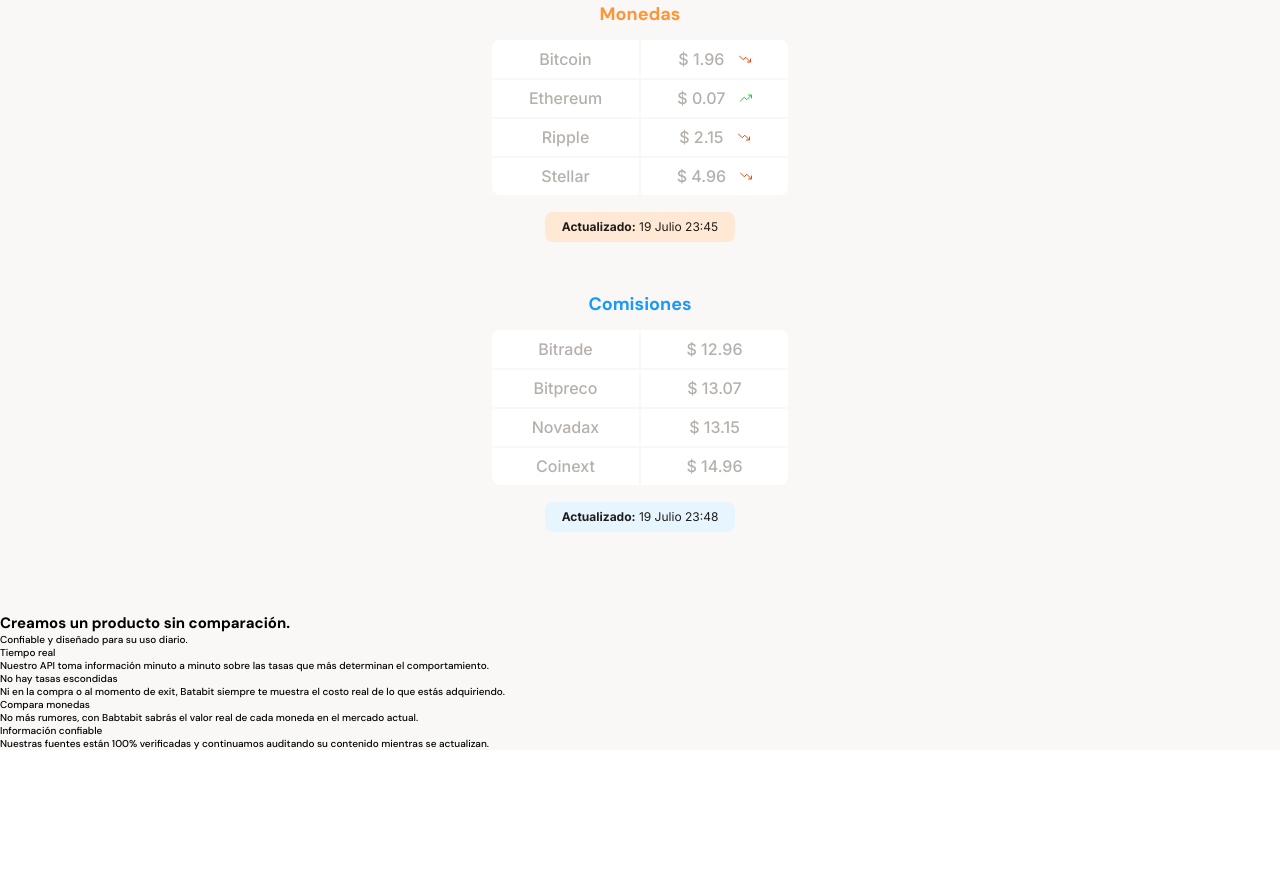
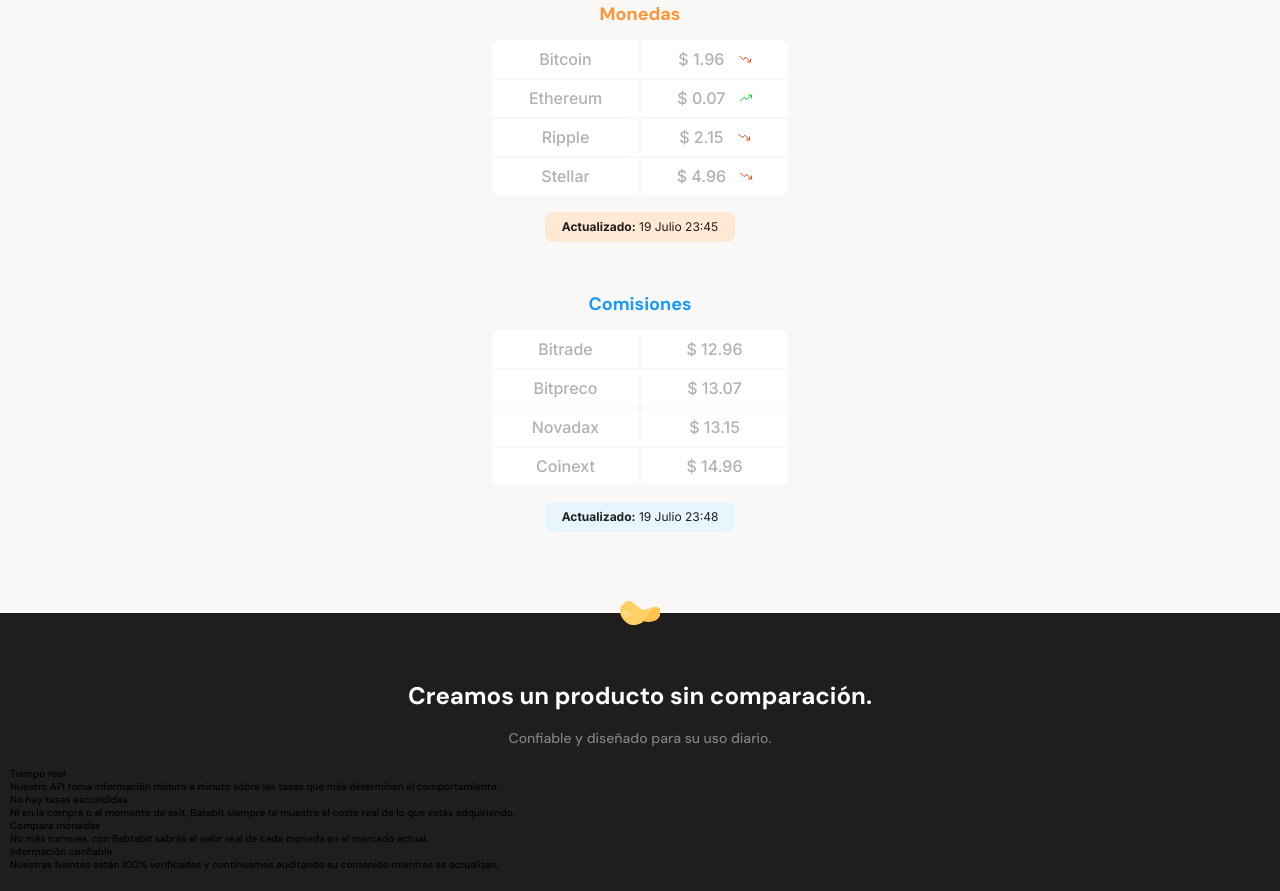
Before and after one commit to lopez-tomas/batata-bit, a plain HTML site: page index.html in a window 1280 px wide. Shown: the part 767-1658 px from the top of the page. Before the commit the page ends 1517 px from the top, so only its background shows below. Drawn offline with Linux system fonts and the light colour scheme.

Commit message:
Styles for benefit-container and for its logo and title containers, including <h2> and <p> of title container

```diff
--- a/style.css
+++ b/style.css
@@ -237,3 +237,42 @@ main {
     line-height: 1.452rem;
     color: var(--warm-black);
 }
+
+.benefit-container {
+    position: relative;
+    width: 100%;
+    min-width: 320px;
+    height: auto;
+    padding: 20px 10px;
+    background-color: var(--warm-black);
+}
+.benefit-container__batata-logo {
+    position: absolute;
+    width: 40px;
+    height: 25px;
+    top: calc(0% - 12.5px);
+    left: calc(50% - 20px);
+    background-image: url('./assets/icons/batata.svg');
+}
+.benefit-container__title {
+    width: 90%;
+    min-width: 288px;
+    height: auto;
+    margin: 0 auto;
+    margin-top: 50px;
+    text-align: center;
+}
+.benefit-container__title h2 {
+    margin-bottom: 20px;
+    font-size: 2.4rem;
+    font-weight: bold;
+    line-height: 2.6rem;
+    color: var(--just-white);
+}
+.benefit-container__title p {
+    margin-bottom: 20px;
+    font-size: 1.4rem;
+    font-weight: 500;
+    line-height: 1.8rem;
+    color: #808080;
+}
```
